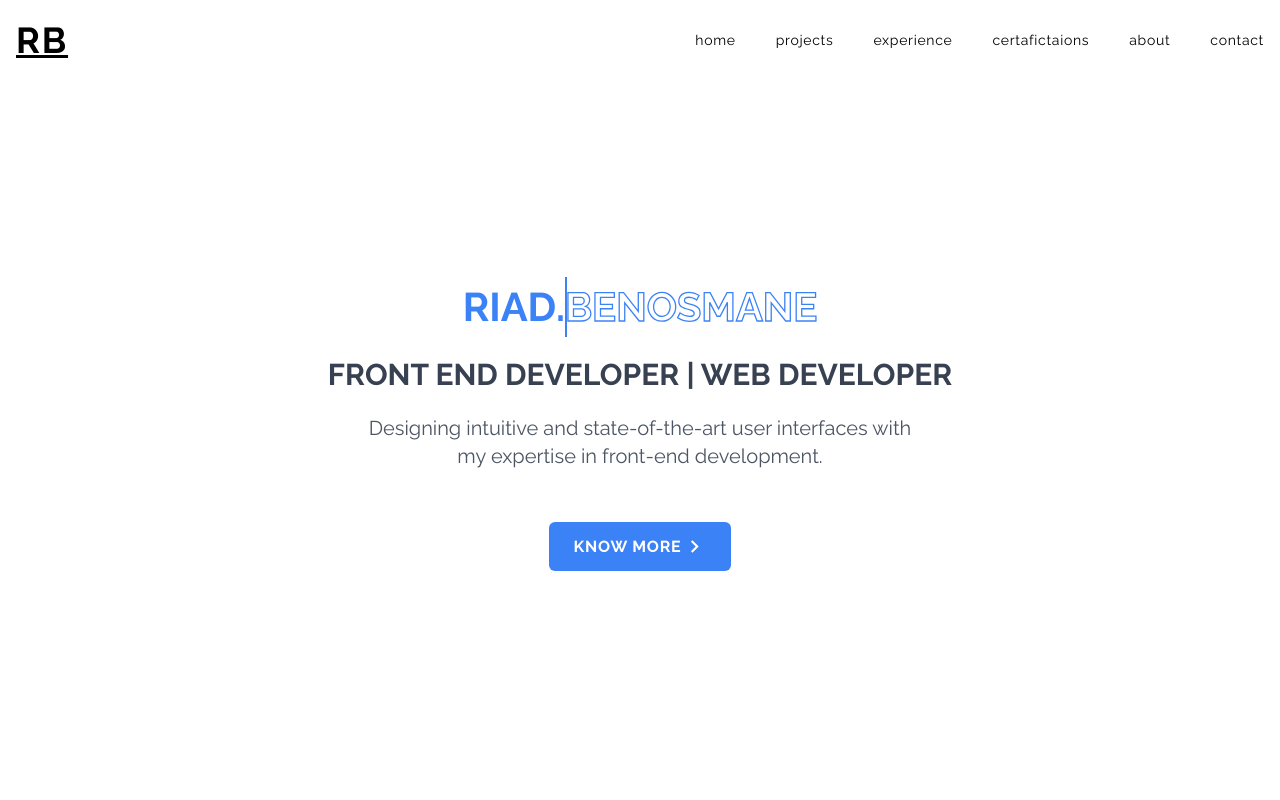
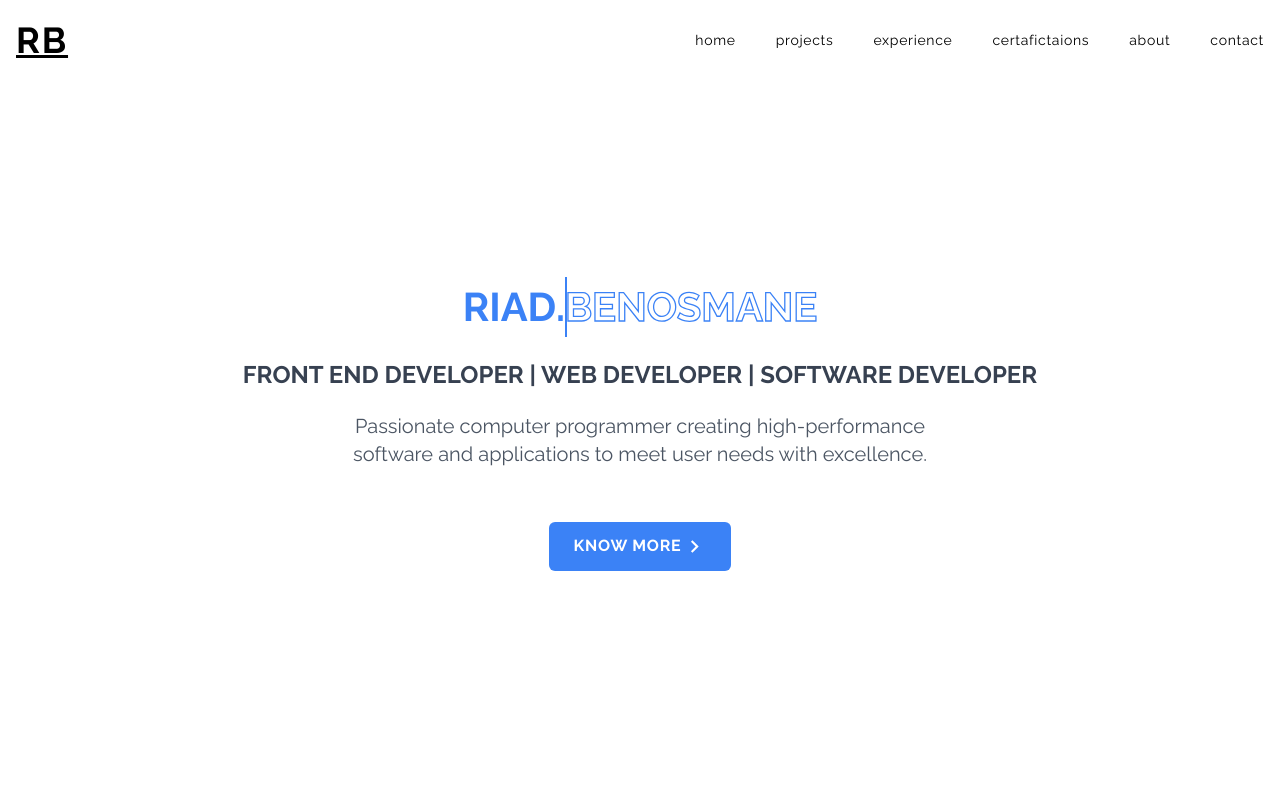
Before and after one commit to Riadbns/professionalPortfolio, a Next.js app: page / in a window 1280 px wide. Shown: the top 800 px of the page. Built offline with nearby package versions, Linux system fonts and the light colour scheme.

Commit message:
home modification

```diff
--- a/components/HomePage.jsx
+++ b/components/HomePage.jsx
@@ -12,12 +12,12 @@ const HomePage = () => {
                   <h1 className={style.prenom}>Riad.</h1>
                   <h1 className={style.name} data-text="Benosmane">Benosmane</h1>
         </div>
-        <h2 className="uppercase font-bold text-gray-700 text-3xl">
-          Front End developer | Web developer
+        <h2 className="uppercase font-bold text-gray-700 text-2xl">
+          Front End developer | Web developer | Software Developer
         </h2>
 
         <p className="text-gray-600 text-xl max-w-xl mx-auto">
-        Designing intuitive and state-of-the-art user interfaces with my expertise in front-end development.
+        Passionate computer programmer creating high-performance software and applications to meet user needs with excellence.
         </p>
 
         <Link href="/#me">
--- a/components/Me.jsx
+++ b/components/Me.jsx
@@ -1,6 +1,5 @@
 import Link from "next/link";
 import React from "react";
-
 import { MdExpandMore } from "react-icons/md";
 
 const Me = () => {
```
